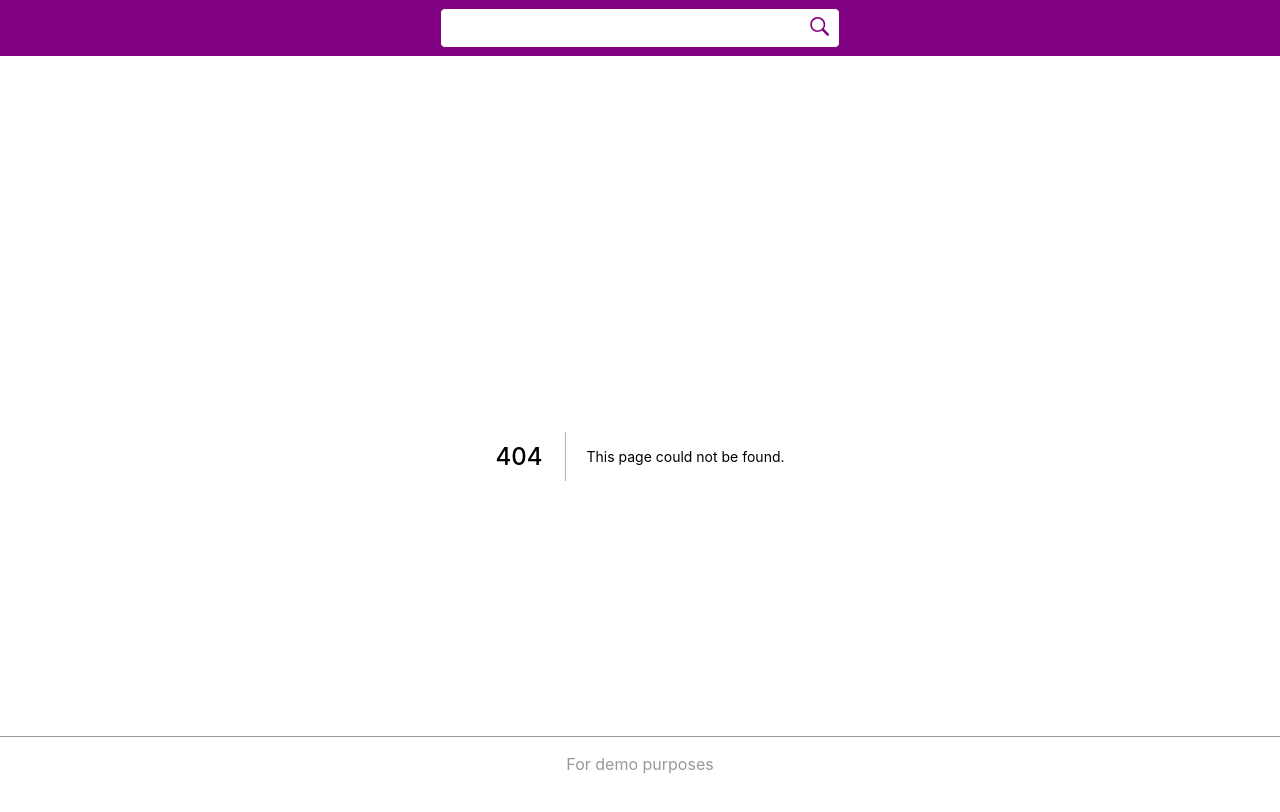
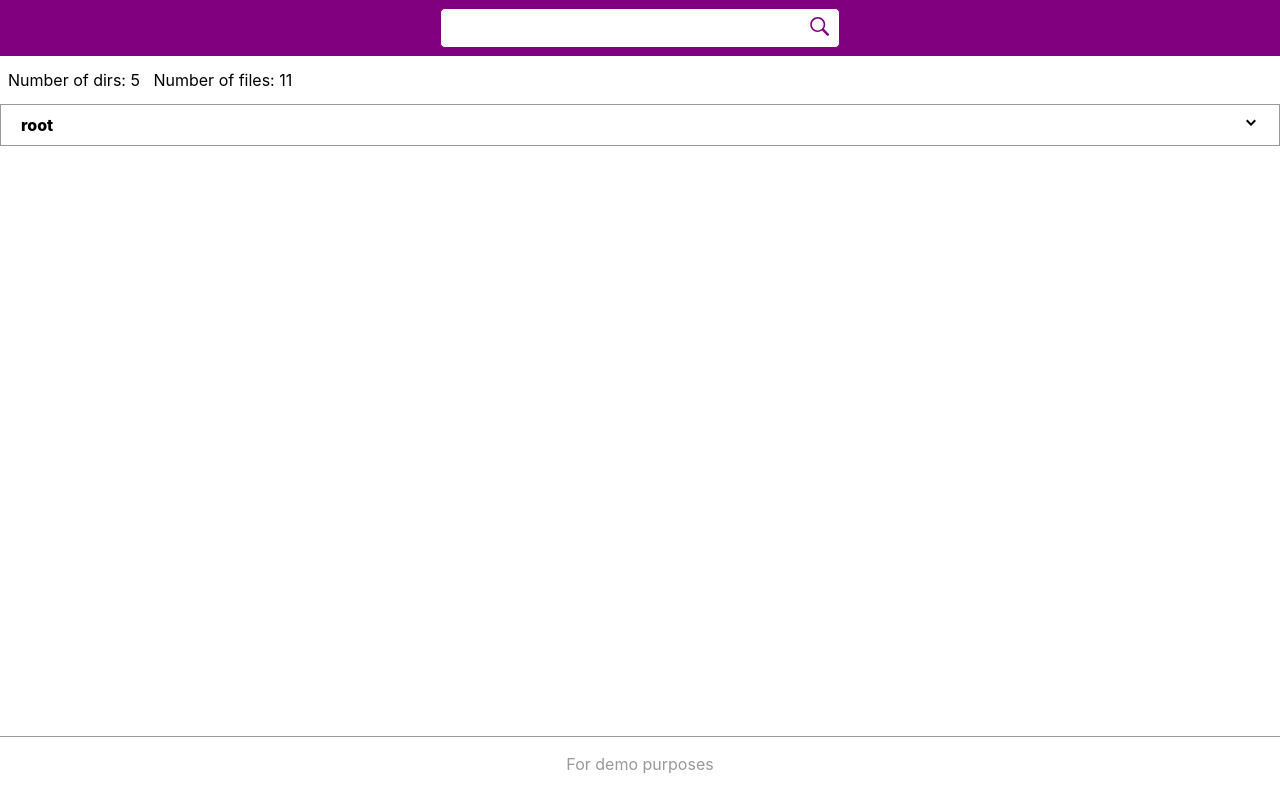
Before and after one commit to mikan-sour/fake-ec-next, a Next.js app: page /explorer in a window 1280 px wide. Before the commit this address had no page. Shown: the top 812 px of the page. Built offline with nearby package versions, Linux system fonts and the light colour scheme.

Commit message:
file explorer with recursion

```diff
--- /dev/null
+++ b/components/fileSystemExplorer/fse.module.css
@@ -0,0 +1,26 @@
+.directory {
+    position: relative;
+    margin: 0 0 1rem 0;
+    padding: 0 1.25rem;
+    position: relative;
+    overflow: hidden;
+}
+
+.directoryHeader {
+    margin:0;
+    padding:0;
+    height: 2.5rem;
+    display: flex;
+    flex-direction: row;
+    align-items: center;
+    justify-content: space-between;
+}
+
+.statistics {
+    width: 100%;
+    height: 3rem;
+    padding: .25rem .5rem;
+    display: flex;
+    flex-direction: row;
+    align-items: center;
+}
--- /dev/null
+++ b/components/fileSystemExplorer/fseHeader.tsx
@@ -0,0 +1,31 @@
+import React, { useMemo, useRef } from 'react';
+import IFileSystem, { IFileHeader } from './fse.types';
+import styles from "./fse.module.css";
+
+const FileSystemExplorerHeader:React.FC<IFileSystem> = (props) => {
+
+    const recursiveCalculation = (data:IFileSystem, summary:React.MutableRefObject<IFileHeader>):IFileHeader => {
+      const { current } = summary;
+      if(!data.childrenFiles){
+        current.files += 1;
+      } else {
+        current.dirs += 1;
+        data.childrenFiles.forEach(fs => recursiveCalculation(fs,summary) )
+      }
+
+      return current
+    }
+
+    const summary = useRef<IFileHeader>({dirs:0,files:0})
+    const data = useMemo(()=> recursiveCalculation(props,summary),[JSON.stringify(props.childrenFiles)])
+
+    return (
+        <section className={styles.statistics}>
+          <p>Number of dirs: {data.dirs}</p>
+          <span>&nbsp;</span><span>&nbsp;</span><span>&nbsp;</span>
+          <p>Number of files: {data.files}</p>
+        </section>
+      )
+}
+
+export default FileSystemExplorerHeader;
--- /dev/null
+++ b/components/fileSystemExplorer/index.tsx
@@ -0,0 +1,53 @@
+import React, { useEffect, useState } from 'react';
+import { GoChevronDown, GoChevronUp } from 'react-icons/go';
+import IFileSystem from './fse.types';
+import styles from "./fse.module.css";
+
+const FileSystemExplorer:React.FC<IFileSystem> = (props) => {
+
+    const [displayChildren, setDisplayChildren] = useState<boolean>(false);
+
+    const orderingFilesAndDirectories = (childrenFiles:IFileSystem[]) => {
+
+      if(!childrenFiles || childrenFiles.length === 0) return;
+      return childrenFiles.sort((a:IFileSystem,b:IFileSystem) => {
+        return  (a.isDirectory === b.isDirectory)? 0 : a.isDirectory? 1 : -1;
+      })
+
+    }
+
+    useEffect(()=> {
+      orderingFilesAndDirectories(props.childrenFiles!);
+    },[props.childrenFiles])
+
+    const handleClick = (isDirectory:boolean) => {
+      if(!isDirectory) return;
+      setDisplayChildren(!displayChildren);
+    }
+
+    return (
+      <article
+        className={styles.directory}
+        style={{border: props.name === "root" || props.isDirectory && displayChildren ? "1px solid #999" : "transparent"}}>
+          <section onClick={()=> handleClick(props.isDirectory)} className={styles.directoryHeader}>
+            <p
+            style={{fontWeight:props.isDirectory ? "800":"300"}}>{props.name}</p>
+            <span
+              className={styles.cheveron}>
+            {props.isDirectory && !displayChildren && <GoChevronDown />}
+            {props.isDirectory && displayChildren && <GoChevronUp />}
+            </span>
+          </section>
+
+        {displayChildren && props.childrenFiles && props.childrenFiles.length > 0 && props.childrenFiles.map((file:IFileSystem) => {
+          return (
+            <FileSystemExplorer {...file} key={file.name}/>
+          )}
+        )}
+
+      </article>
+
+    )
+}
+
+export default FileSystemExplorer;
--- a/components/header/index.tsx
+++ b/components/header/index.tsx
@@ -9,13 +9,14 @@ const Styles:React.CSSProperties = {
     alignItems:'center',
     justifyContent:'center',
     height:'3.5rem',
-    backgroundColor:'purple'
+    backgroundColor:'purple',
+    zIndex:2,
 }
 
 export default function Header() {
   return (
-        <div style={Styles}>
+        <header style={Styles}>
           <Search></Search>
-        </div>
+        </header>
   )
 }
--- /dev/null
+++ b/pages/explorer.tsx
@@ -0,0 +1,37 @@
+import React, { useEffect, useMemo, useState } from 'react';
+import { useLoading } from '../hooks';
+import styles from '../styles/filesystem.module.css';
+import IFileSystem from '../components/fileSystemExplorer/fse.types';
+import FileSystemExplorer from '../components/fileSystemExplorer';
+import FileSystemExplorerHeader from '../components/fileSystemExplorer/fseHeader';
+
+export default function Explorer() {
+
+  const [ explorer, setExplorer ] = useState<IFileSystem>()
+  const [ isLoading, setIsLoading ] = useState<boolean>(true);
+
+  useEffect(()=>{
+    let isActive = true;
+
+    fetch("./explorer.json")
+      .then(res => res.json())
+      .then((json:IFileSystem) => {
+        if(isActive) {
+          setExplorer(json);
+          setIsLoading(false);
+        }
+      })
+      .catch(e => console.error(e))
+      .finally(()=> setIsLoading(false))
+
+      return () => {
+        isActive = false
+      }
+  },[])
+
+
+  return useLoading(isLoading)(()=><div className={styles.wrapper}>
+    <FileSystemExplorerHeader {...explorer!}/>
+    <FileSystemExplorer {...explorer!}/>
+  </div>);
+}
--- /dev/null
+++ b/public/explorer.json
@@ -0,0 +1,74 @@
+{
+    "name":"root",
+    "isDirectory":true,
+    "childrenFiles":[
+        {
+            "name":"var",
+            "isDirectory":true,
+            "childrenFiles":[
+                {
+                    "name":"logs",
+                    "isDirectory":true,
+                    "childrenFiles":[
+                        {
+                            "name":"log1",
+                            "isDirectory":false
+                        },
+                        {
+                            "name":"log2",
+                            "isDirectory":false
+                        },
+                        {
+                            "name":"log3",
+                            "isDirectory":false
+                        }
+                    ]
+                },
+                {
+                    "name":"etc",
+                    "isDirectory":true,
+                    "childrenFiles":[
+                        {
+                            "name":"nginx.conf",
+                            "isDirectory":false
+                        },
+                        {
+                            "name":"backups",
+                            "isDirectory":true,
+                            "childrenFiles":[
+                                {
+                                    "name":"nginx.conf_2020_12_01",
+                                    "isDirectory":false
+                                },
+                                {
+                                    "name":"nginx.conf_2021_08_01",
+                                    "isDirectory":false
+                                },
+                                {
+                                    "name":"nginx.conf_2021_12_01",
+                                    "isDirectory":false
+                                },
+                                {
+                                    "name":"nginx.conf_2022_02_01",
+                                    "isDirectory":false
+                                },
+                                {
+                                    "name":"nginx.conf_2022_02_02",
+                                    "isDirectory":false
+                                }
+                            ]
+                        }
+                    ]
+                },
+                {
+                    "name":"index.html",
+                    "isDirectory":false
+                }
+            ]
+        },
+        {
+            "name":"jed.txt",
+            "isDirectory":false
+        }
+    ]
+}
--- /dev/null
+++ b/styles/filesystem.module.css
@@ -0,0 +1,3 @@
+.wrapper {
+    margin-bottom: 5rem;
+}
```
Also changed, not shown: components/copyButton/index.tsx (+1 -14 lines), components/fileSystemExplorer/fse.types.ts (added, +7 -0 lines).
